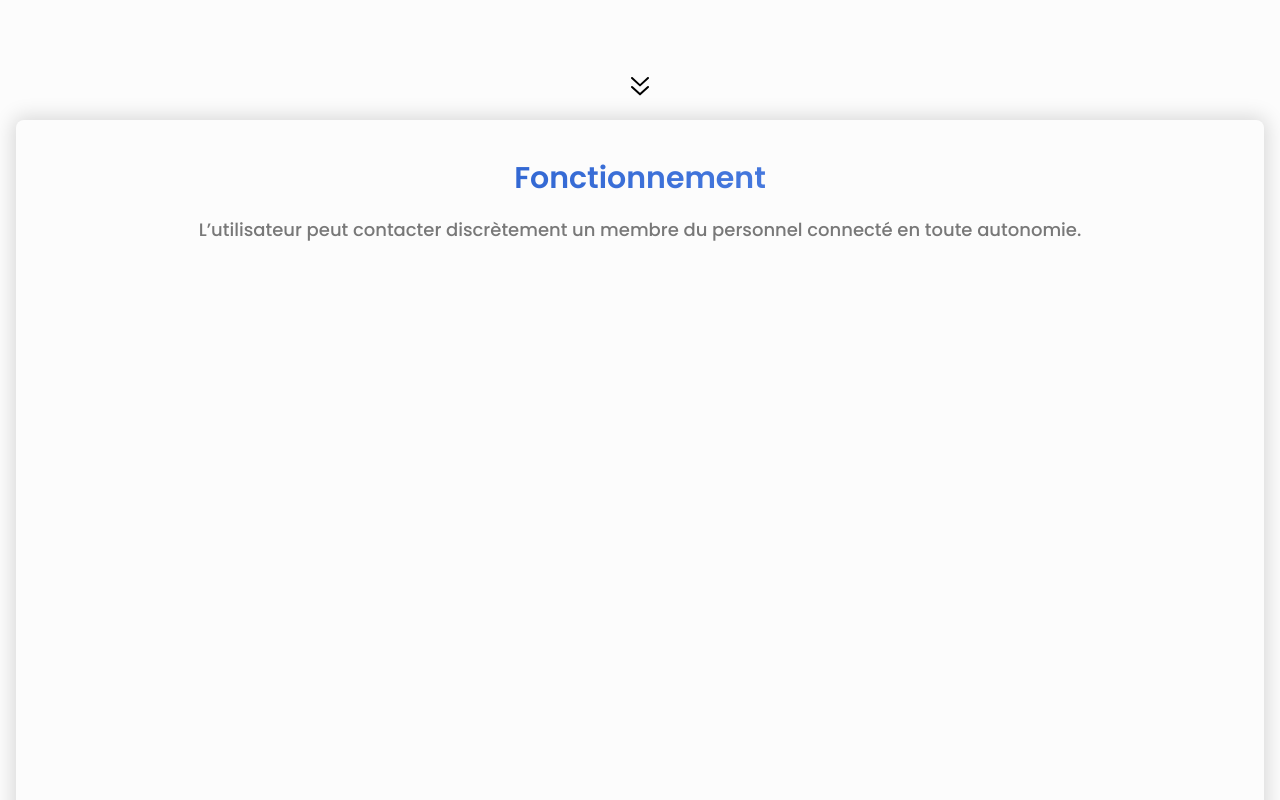
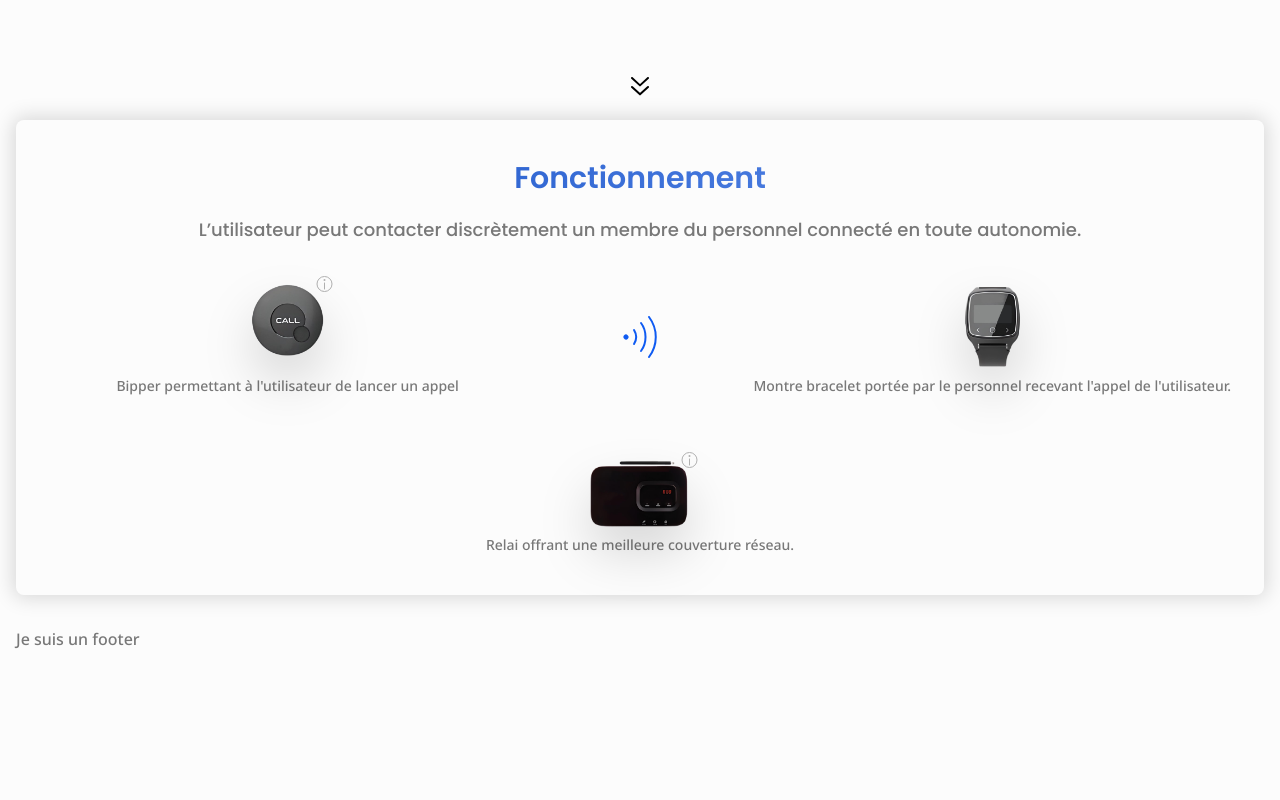
Before and after one commit to LorisQsd/Call-me---WebSite, a website built with Vite: page index.html in a window 1280 px wide. Shown: the part 760-1560 px from the top of the page. After the commit the page ends 1427 px from the top, so only its background shows below. Built offline with nearby package versions, Linux system fonts and the light colour scheme.

Commit message:
FeatureSection

```diff
--- a/index.html
+++ b/index.html
@@ -156,9 +156,40 @@
       </section>
 
       <!-- FEATURE SECTION -->
-      <section class="min-h-[95vh] relative mt-6 rounded-lg shadow-section py-10 px-5">
+      <section class="relative px-5 py-10 mt-6 rounded-lg shadow-section">
         <h2 class="text-center text-gradient">Fonctionnement</h2>
         <h3 class="mt-5 text-lg font-medium text-center text-secondary-800">L’utilisateur peut contacter discrètement un membre du personnel connecté en toute autonomie.</h3>
+
+        <!-- BIPPER & WATCH CONTAINER -->
+        <div class="grid grid-cols-12 mt-10 justify-items-center">
+          <!-- BIPPER CONTAINER -->
+          <div class="col-span-5">
+            <div class="relative m-auto w-fit">
+              <img src="src/assets/icons/light_info.svg" alt="info icon" class="absolute -top-2 -right-2">
+              <img src="src/assets/images/ST3002_BIP_1.webp" class="w-[75px] drop-shadow-2xl mb-5" alt="Bipper">
+
+            </div>
+            <p class="text-sm text-center">Bipper permettant à l'utilisateur de lancer un appel</p>
+          </div>
+
+          <img src="src/assets/icons/ondes.svg" alt="Ondes" class="col-span-2 mt-8">
+
+          <!-- WATCH CONTAINER -->
+          <div class="col-span-5">
+            <img src="src/assets/images/watch_SB700_face_1.webp" alt="Montre de face" class="w-[60px] mb-2 mx-auto drop-shadow-2xl">
+
+            <p class="text-sm text-center">Montre bracelet portée par le personnel recevant l&apos;appel de l&apos;utilisateur.</p>
+          </div>
+        </div>
+
+        <!-- RELAY CONTAINER -->
+        <div class="w-3/4 mx-auto">
+          <div class="relative mx-auto w-fit">
+            <img src="src/assets/images/relai_hq_1.webp" alt="Relai" class="drop-shadow-2xl w-[100px] mt-[8vh]">
+            <img src="src/assets/icons/light_info.svg" alt="info icon" class="absolute -top-2 -right-2">
+          </div>
+          <p class="mt-2 text-sm text-center">Relai offrant une meilleure couverture réseau.</p>
+        </div>
       </section>
     </main>
 
--- a/src/styles/index.css
+++ b/src/styles/index.css
@@ -27,6 +27,9 @@
   }
   h2 {
     @apply text-3xl
+  }
+  p {
+    @apply font-medium text-secondary-800
   }
 }
 
```
Also changed, not shown: src/assets/icons/light_info.svg (added), src/assets/icons/ondes.svg (added), src/assets/images/ST3002_BIP_1.webp (added), src/assets/images/relai_hq_1.webp (added), src/assets/images/watch_SB700_face_1.webp (added).
